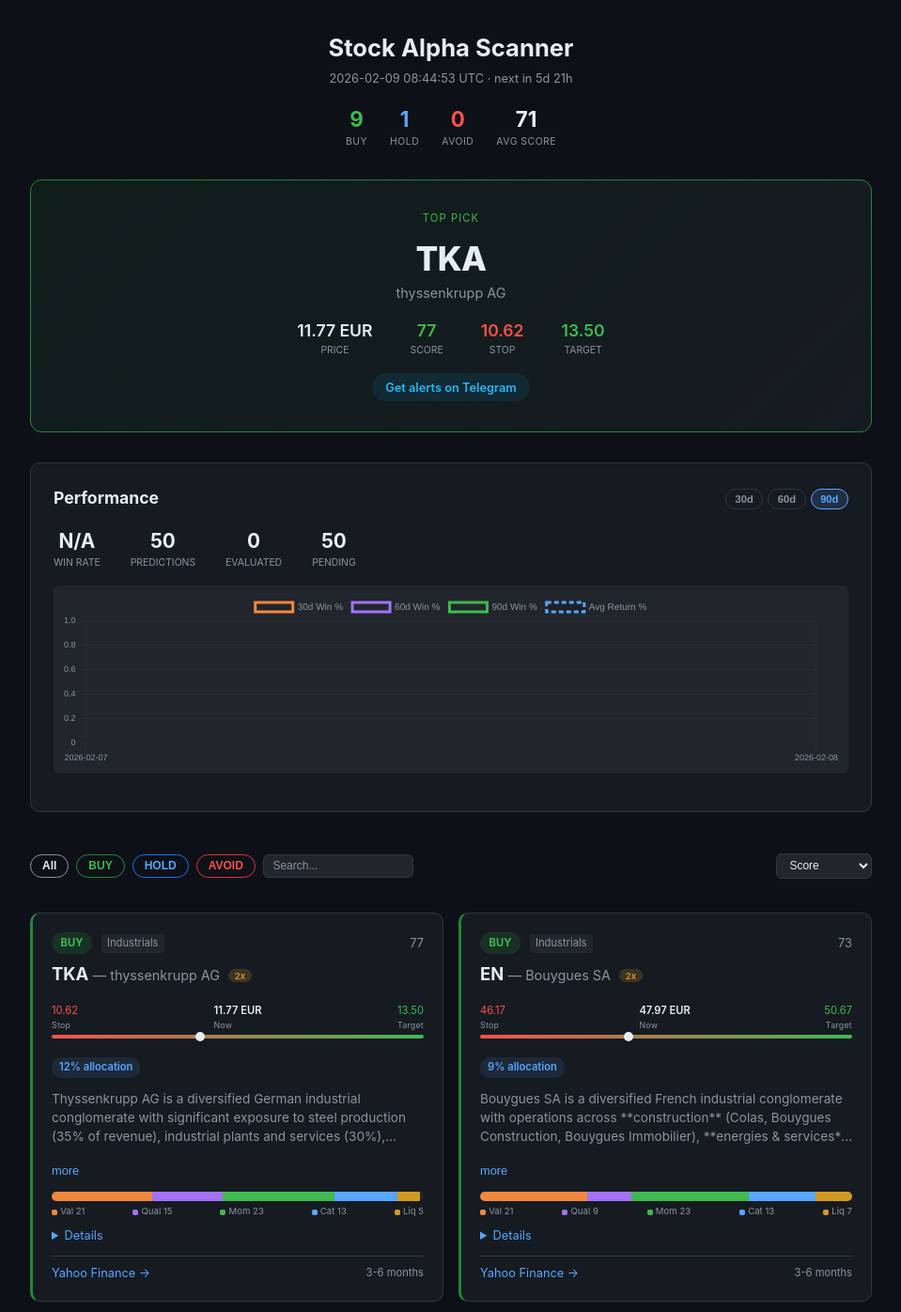
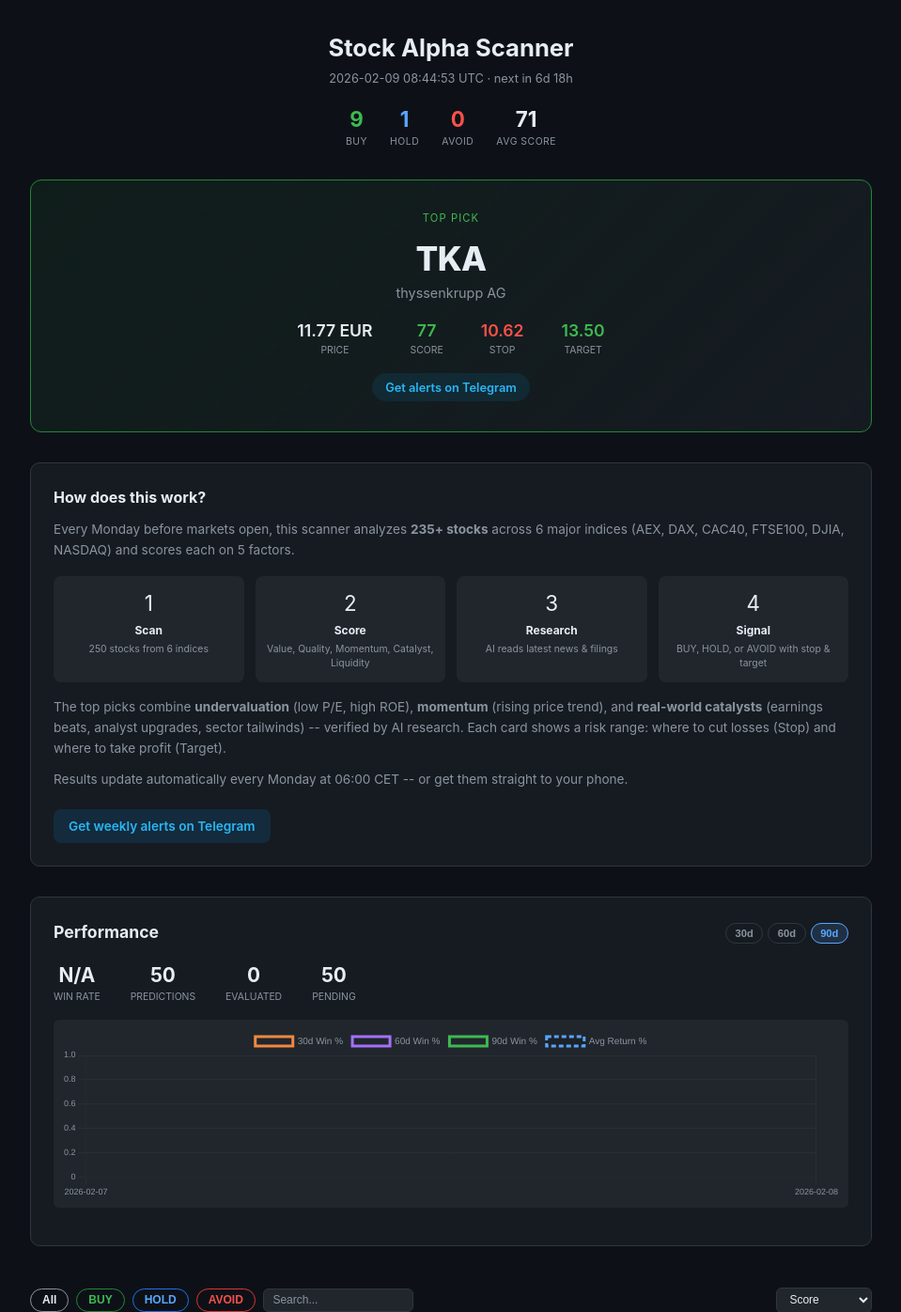
Before and after one commit to friso-kolkman/stock-alpha, a Flask app: page /results in a window 1280 px wide. Shown: the top 1396 px of the page at 94% size, without its empty margins (160-1119 px from the left). Run offline with Flask 3, Linux system fonts and the light colour scheme.

Commit message:
Add explainer section, move scan to Monday 06:00 CET
- "How does this work?" with 4-step pipeline visual
- Explains the 5 scoring factors and what makes a good pick
- Telegram CTA at the bottom
- Cron changed from Sunday 08:00 to Monday 05:00 UTC (before EU market open)
- Countdown timer updated to target Monday

Co-Authored-By: Claude Opus 4.6 <noreply@anthropic.com>

```diff
--- a/docs/index.html
+++ b/docs/index.html
@@ -164,6 +164,18 @@
         .w-adj.neg { background: rgba(218,54,51,0.2); }
         .w-adj.zero { background: var(--card2); color: var(--dim); }
 
+        /* Explainer */
+        .explainer { background: var(--card); border: 1px solid var(--border); border-radius: 10px; padding: 1.5rem; margin-bottom: 2rem; }
+        .explainer h2 { font-size: 1rem; margin-bottom: 0.75rem; }
+        .explainer p { font-size: 0.85rem; color: var(--dim); margin-bottom: 0.75rem; line-height: 1.6; }
+        .steps { display: grid; grid-template-columns: repeat(auto-fit, minmax(140px, 1fr)); gap: 0.75rem; margin: 1rem 0; }
+        .step { text-align: center; padding: 0.75rem; background: var(--card2); border-radius: 8px; }
+        .step-icon { font-size: 1.4rem; margin-bottom: 0.25rem; }
+        .step-title { font-size: 0.75rem; font-weight: 700; color: var(--text); }
+        .step-desc { font-size: 0.65rem; color: var(--dim); margin-top: 0.15rem; }
+        .explainer .tg-cta { display: inline-flex; align-items: center; gap: 0.4rem; margin-top: 0.5rem; padding: 0.5rem 1rem; border-radius: 8px; background: rgba(0,136,204,0.15); color: #29b6f6; font-size: 0.85rem; font-weight: 600; text-decoration: none; transition: background 0.15s; }
+        .explainer .tg-cta:hover { background: rgba(0,136,204,0.25); }
+
         /* Telegram */
         .tg-link { display: inline-block; margin-top: 0.5rem; padding: 0.35rem 0.9rem; border-radius: 20px; background: rgba(0,136,204,0.12); color: #29b6f6; font-size: 0.8rem; font-weight: 600; text-decoration: none; }
         .tg-link:hover { background: rgba(0,136,204,0.22); }
@@ -225,6 +237,21 @@
         </div>
 
 
+
+
+        <section class="explainer">
+            <h2>How does this work?</h2>
+            <p>Every Monday before markets open, this scanner analyzes <strong>235+ stocks</strong> across 6 major indices (AEX, DAX, CAC40, FTSE100, DJIA, NASDAQ) and scores each on 5 factors.</p>
+            <div class="steps">
+                <div class="step"><div class="step-icon">1</div><div class="step-title">Scan</div><div class="step-desc">250 stocks from 6 indices</div></div>
+                <div class="step"><div class="step-icon">2</div><div class="step-title">Score</div><div class="step-desc">Value, Quality, Momentum, Catalyst, Liquidity</div></div>
+                <div class="step"><div class="step-icon">3</div><div class="step-title">Research</div><div class="step-desc">AI reads latest news &amp; filings</div></div>
+                <div class="step"><div class="step-icon">4</div><div class="step-title">Signal</div><div class="step-desc">BUY, HOLD, or AVOID with stop &amp; target</div></div>
+            </div>
+            <p>The top picks combine <strong>undervaluation</strong> (low P/E, high ROE), <strong>momentum</strong> (rising price trend), and <strong>real-world catalysts</strong> (earnings beats, analyst upgrades, sector tailwinds) -- verified by AI research. Each card shows a risk range: where to cut losses (Stop) and where to take profit (Target).</p>
+            <p>Results update automatically every Monday at 06:00 CET -- or get them straight to your phone.</p>
+            <a href="https://t.me/StockScanner1234567890bot" class="tg-cta">Get weekly alerts on Telegram</a>
+        </section>
 
 
 
@@ -1239,7 +1266,7 @@ Siemens Energy AG is a Germany-based energy technology company focused on power
 
     <script>
     /* Next scan countdown */
-    (function(){var el=document.getElementById('next-scan');if(!el)return;var now=new Date(),next=new Date(now);next.setUTCHours(8,0,0,0);var d=(7-next.getUTCDay())%7;if(d===0&&now>=next)d=7;next.setUTCDate(next.getUTCDate()+d);var diff=next-now;el.textContent='\u00b7 next in '+Math.floor(diff/864e5)+'d '+Math.floor(diff%864e5/36e5)+'h';})();
+    (function(){var el=document.getElementById('next-scan');if(!el)return;var now=new Date(),next=new Date(now);next.setUTCHours(5,0,0,0);var d=(1-next.getUTCDay()+7)%7;if(d===0&&now>=next)d=7;next.setUTCDate(next.getUTCDate()+d);var diff=next-now;el.textContent='\u00b7 next in '+Math.floor(diff/864e5)+'d '+Math.floor(diff%864e5/36e5)+'h';})();
 
     /* Tooltip toggle for touch */
     document.addEventListener('click',function(e){var t=e.target.closest('.info-tip');document.querySelectorAll('.info-tip.active').forEach(function(el){if(el!==t)el.classList.remove('active')});if(t){e.preventDefault();t.classList.toggle('active');}});
```
Also changed, not shown: templates/dashboard.html (+28 -1 lines), .github/workflows/scan.yml.
